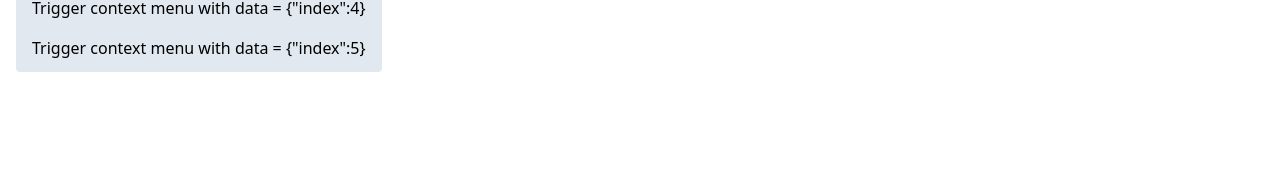
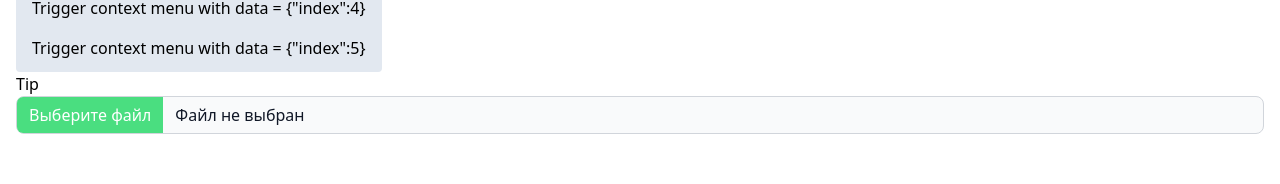
Before and after one commit to Jokernics/features, a React (Create React App) app: page / in a window 1280 px wide. Shown: the part 527-711 px from the top of the page. Built offline with nearby package versions, Linux system fonts and the light colour scheme.

Commit message:
feat: add fileInput

```diff
--- a/src/App.tsx
+++ b/src/App.tsx
@@ -1,8 +1,10 @@
 import "./App.css";
 import ButtonExample from "./components/Examples/ButtonExample";
 import ContextMenuExample from "./components/Examples/ContextMenuExample";
+import FileInputExample from "./components/Examples/FileInputExample";
 import ImageWithZoomExample from "./components/Examples/ImageWithZoomExample";
 import NoticeExample from "./components/Examples/NoticeExample";
+import TipExample from "./components/Examples/TipExample";
 import { NoticeProvider } from "./components/Notifications/NoticeProvider";
 
 function App() {
@@ -13,6 +15,8 @@ function App() {
         <ButtonExample />
         <ImageWithZoomExample />
         <ContextMenuExample />
+        <TipExample />
+        <FileInputExample />
       </div>
     </NoticeProvider>
   );
--- /dev/null
+++ b/src/components/Examples/FileInputExample.tsx
@@ -0,0 +1,27 @@
+import { useState } from "react";
+import FileInput from "../FileInput";
+
+export default function FileInputExample() {
+  const [fileName, setFileName] = useState("");
+
+  return (
+    <FileInput
+      accept="image/*,.png,.jpg"
+      CustomInput={({ isDragOver }) => (
+        <div className="flex leading-5 gap-3 w-full text-gray-900 border border-gray-300 rounded-lg cursor-pointer bg-gray-50 dark:text-gray-400">
+          <div className="text-white rounded-l-md bg-green-400 py-2 px-3 pointer-events-none">Выберите файл</div>
+          <div className="flex items-center pointer-events-none">
+            {!isDragOver && fileName}
+            {!isDragOver && !fileName && "Файл не выбран"}
+            {isDragOver && "Отпустите для загрузки"}
+          </div>
+        </div>
+      )}
+      onFilesSelect={(files) => {
+        const fileName = files[0].name;
+
+        setFileName(fileName)
+      }}
+    />
+  );
+}
--- /dev/null
+++ b/src/components/Examples/TipExample.tsx
@@ -0,0 +1,6 @@
+import React from "react";
+import Tip from "../Tip/Tip";
+
+export default function TipExample() {
+  return <Tip text={'fsdfsdf'}>Tip</Tip>;
+}
--- /dev/null
+++ b/src/components/FileInput.tsx
@@ -0,0 +1,92 @@
+import { memo, useRef, useState } from "react";
+
+type props = {
+  containerClass?: string;
+  onFilesSelect?: (e: FileList | File[]) => void;
+  multiple?: boolean;
+  accept?: string;
+  CustomInput?: (({ isDragOver }: { isDragOver: boolean }) => JSX.Element) | null;
+};
+
+const vaildateFile = (type: string, regexp: string) => regexp.split(",").some((reg) => new RegExp(reg, "").test(type));
+
+export default memo(function FileInput({
+  containerClass = "",
+  onFilesSelect = () => {},
+  multiple = false,
+  accept = "",
+  CustomInput = null,
+}: props) {
+  const [isDragOver, setIsDragOver] = useState(false);
+  const fileInput = useRef<HTMLInputElement | null>(null);
+
+  const onDragOver = (e: React.DragEvent<HTMLDivElement>) => {
+    e.preventDefault();
+
+    setIsDragOver(true);
+  };
+
+  const onDragLeave = (e: React.DragEvent<HTMLDivElement>) => {
+    e.preventDefault();
+
+    setIsDragOver(false);
+  };
+
+  const onDrop = (e: React.DragEvent<HTMLDivElement>) => {
+    e.preventDefault();
+
+    setIsDragOver(false);
+
+    const files = e.dataTransfer.files;
+    let validatedFiles = [];
+
+    for (let i = 0; i < files.length; i++) {
+      const file = files[i];
+      const isValid = vaildateFile(file.type, accept);
+
+      if (isValid) validatedFiles.push(file);
+    }
+
+    if (validatedFiles.length && !multiple) validatedFiles.length = 1;
+
+    if (validatedFiles.length) handleSelectedFiled(validatedFiles);
+  };
+
+  const onClick = () => {
+    if (fileInput.current) fileInput.current.click();
+  };
+
+  const handleInputChange = (e: React.ChangeEvent<HTMLInputElement>) => {
+    const files = e.target.files;
+
+    if (files) handleSelectedFiled(files);
+
+    if (fileInput.current) fileInput.current.value = "";
+  };
+
+  const handleSelectedFiled = (files: FileList | File[]) => {
+    onFilesSelect(files);
+  };
+
+  const listeners = { onDragLeave, onDragOver, onDrop, onClick };
+
+  return (
+    <div {...listeners}>
+      {CustomInput ? (
+        <CustomInput {...{ isDragOver }} />
+      ) : (
+        <div
+          className={`
+            flex justify-center items-center w-full border-2 border-dotted px-1 py-4 rounded-md transition-all hover:bg-gray-100 cursor-pointer
+            ${containerClass}
+          `}
+        >
+          <h5 className="pointer-events-none">
+            {isDragOver ? "Отпустите файлы для загрузки" : "Выберите или перетащите файлы для загрузки"}
+          </h5>
+        </div>
+      )}
+      <input type="file" multiple={multiple} ref={fileInput} className="hidden" onChange={handleInputChange} accept={accept} />
+    </div>
+  );
+});
--- /dev/null
+++ b/src/components/Tip/Tip.tsx
@@ -0,0 +1,91 @@
+import React, { useLayoutEffect, useRef, useState } from "react";
+import { createPortal } from "react-dom";
+
+type cords = { top: number; left: number };
+
+type props = {
+  children: JSX.Element | string;
+  text?: string | JSX.Element;
+};
+
+export default function Tip({ children, text = "tip" }: props) {
+  const [isOpened, setIsOpened] = useState(false);
+  const [cords, setCords] = useState<cords | null>(null);
+  const triggerEvent = useRef<React.MouseEvent<HTMLDivElement, MouseEvent> | null>(null);
+  const tipRef = useRef<HTMLDivElement | null>(null);
+  const containerRef = useRef<HTMLDivElement | null>(null);
+
+  useLayoutEffect(() => {
+    const event = triggerEvent.current;
+
+    if (isOpened && tipRef.current && event) {
+      if (containerRef.current) {
+        const containerCords = containerRef.current.getBoundingClientRect();
+        const tipCords = tipRef.current.getBoundingClientRect();
+        const { top, left } = containerCords;
+        setCords({ top: top - tipCords.height, left });
+        return;
+      }
+
+      const clickX = event.clientX;
+      const clickY = event.clientY;
+      const screenW = window.innerWidth;
+      const screenH = window.innerHeight;
+      const rootW = tipRef.current.offsetWidth;
+      const rootH = tipRef.current.offsetHeight;
+      const right = screenW - clickX > rootW;
+      const left = !right;
+      const top = screenH - clickY > rootH;
+      const bottom = !top;
+      const cords = {} as cords;
+
+      if (right) {
+        cords.left = clickX + 5;
+      }
+
+      if (left) {
+        cords.left = clickX - rootW - 5;
+      }
+
+      if (top) {
+        cords.top = clickY - rootH - 5;
+      }
+
+      if (bottom) {
+        cords.top = clickY - rootH - 5;
+      }
+
+      setCords(cords);
+    }
+  }, [isOpened]);
+
+  const handleMouseEnter = (event: React.MouseEvent<HTMLDivElement, MouseEvent>) => {
+    setIsOpened(true);
+    triggerEvent.current = event;
+  };
+  const handleMouseLeave = (event: React.MouseEvent<HTMLDivElement, MouseEvent>) => {
+    setIsOpened(false);
+    triggerEvent.current = null;
+  };
+  return (
+    <div onMouseEnter={handleMouseEnter} onMouseLeave={handleMouseLeave} className="w-fit" ref={containerRef}>
+      {isOpened &&
+        createPortal(
+          <div
+            style={{
+              top: cords?.top,
+              left: cords?.left,
+              position: "fixed",
+              zIndex: "10",
+              display: "block",
+            }}
+            ref={tipRef}
+          >
+            {text}
+          </div>,
+          document.body
+        )}
+      {children}
+    </div>
+  );
+}
--- /dev/null
+++ b/src/hooks/useDebounce.ts
@@ -0,0 +1,19 @@
+import { useCallback, useRef } from "react";
+
+export default function useDebounce<T>(callback: (...args: T[]) => void, delay: number) {
+  const timer = useRef<ReturnType<typeof setTimeout> | null>(null);
+
+  const debouncedCallback = useCallback(
+    (...args: T[]) => {
+      if (timer.current) {
+        clearTimeout(timer.current);
+      }
+      timer.current = setTimeout(() => {
+        callback(...args);
+      }, delay);
+    },
+    [callback, delay]
+  );
+
+  return debouncedCallback;
+}
```
Also changed, not shown: src/components/Notifications/closeCross.svg (added).
